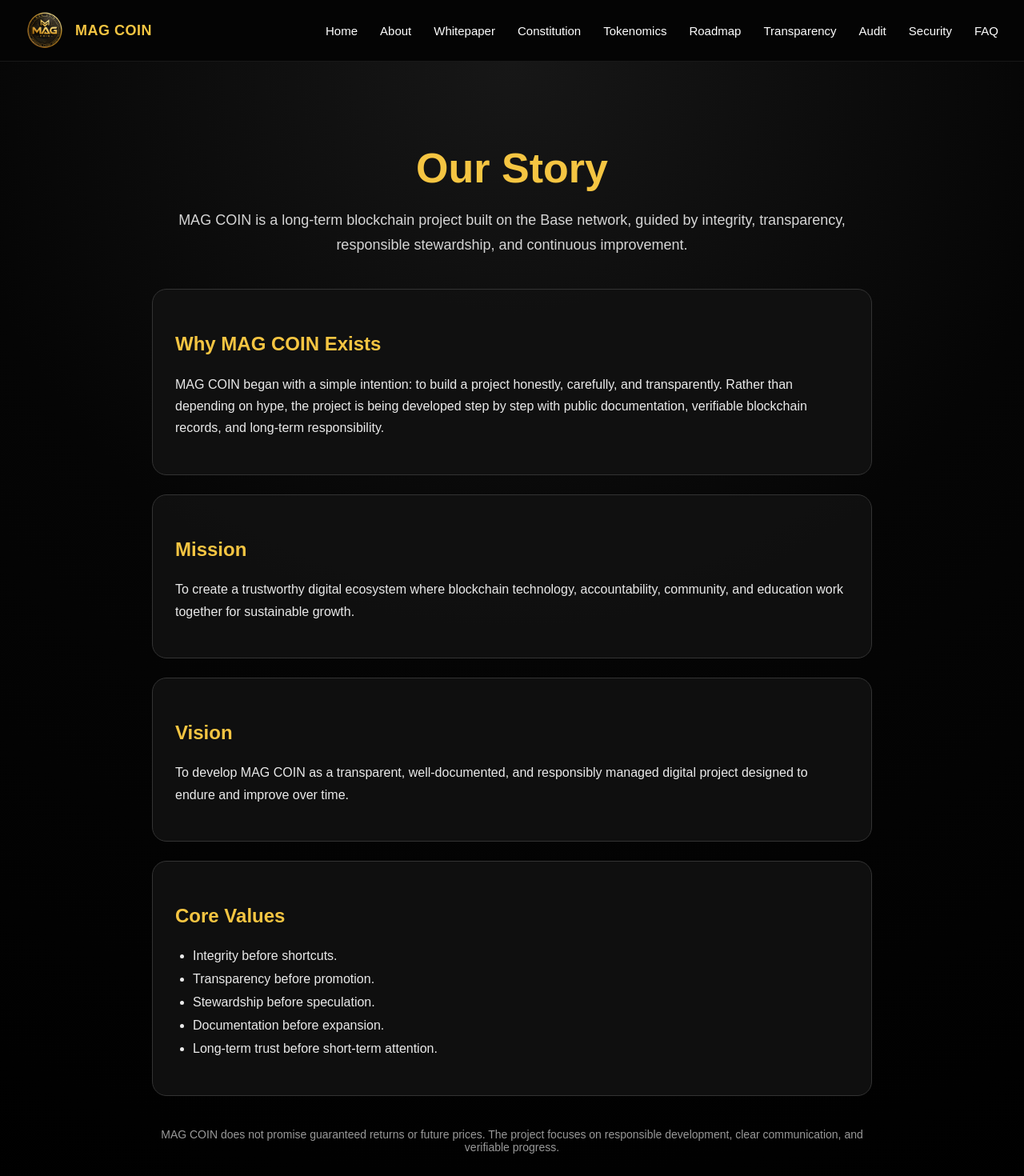
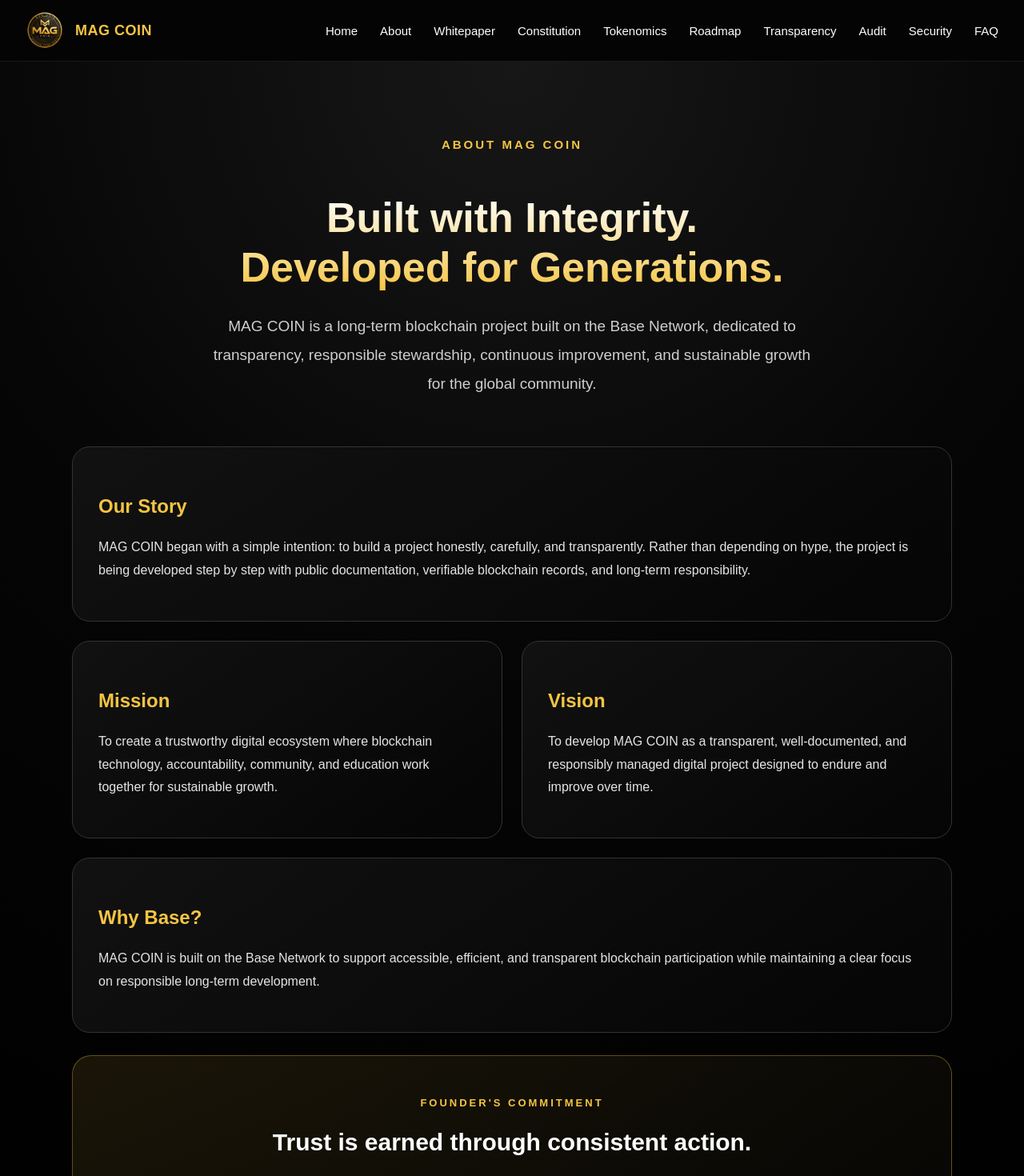
Before and after one commit to MAGZOWN/mag-coin-website, a Next.js app: page /about in a window 1280 px wide. Shown: the top 1470 px of the page at 80% size. Built offline with nearby package versions, Linux system fonts and the light colour scheme.

Commit message:
Refactor About page with premium components

```diff
--- a/app/about/page.tsx
+++ b/app/about/page.tsx
@@ -1,6 +1,11 @@
 import type { CSSProperties } from "react";
+
 import Navbar from "../components/Navbar";
 import Footer from "../components/Footer";
+
+import AboutHero from "../components/AboutHero";
+import AboutSections from "../components/AboutSections";
+import FounderCommitment from "../components/FounderCommitment";
 
 export default function About() {
   return (
@@ -9,60 +14,9 @@ export default function About() {
 
       <main style={styles.main}>
         <section style={styles.container}>
-          <h1 style={styles.title}>Our Story</h1>
-
-          <p style={styles.lead}>
-            MAG COIN is a long-term blockchain project built on the Base network,
-            guided by integrity, transparency, responsible stewardship, and
-            continuous improvement.
-          </p>
-
-          <div style={styles.card}>
-            <h2 style={styles.heading}>Why MAG COIN Exists</h2>
-            <p>
-              MAG COIN began with a simple intention: to build a project
-              honestly, carefully, and transparently. Rather than depending on
-              hype, the project is being developed step by step with public
-              documentation, verifiable blockchain records, and long-term
-              responsibility.
-            </p>
-          </div>
-
-          <div style={styles.card}>
-            <h2 style={styles.heading}>Mission</h2>
-            <p>
-              To create a trustworthy digital ecosystem where blockchain
-              technology, accountability, community, and education work together
-              for sustainable growth.
-            </p>
-          </div>
-
-          <div style={styles.card}>
-            <h2 style={styles.heading}>Vision</h2>
-            <p>
-              To develop MAG COIN as a transparent, well-documented, and
-              responsibly managed digital project designed to endure and improve
-              over time.
-            </p>
-          </div>
-
-          <div style={styles.card}>
-            <h2 style={styles.heading}>Core Values</h2>
-
-            <ul style={styles.list}>
-              <li>Integrity before shortcuts.</li>
-              <li>Transparency before promotion.</li>
-              <li>Stewardship before speculation.</li>
-              <li>Documentation before expansion.</li>
-              <li>Long-term trust before short-term attention.</li>
-            </ul>
-          </div>
-
-          <p style={styles.footerNote}>
-            MAG COIN does not promise guaranteed returns or future prices. The
-            project focuses on responsible development, clear communication, and
-            verifiable progress.
-          </p>
+          <AboutHero />
+          <AboutSections />
+          <FounderCommitment />
         </section>
       </main>
 
@@ -75,56 +29,13 @@ const styles: Record<string, CSSProperties> = {
   main: {
     minHeight: "100vh",
     background:
-      "radial-gradient(circle at top, #171717 0%, #050505 45%, #000 100%)",
+      "radial-gradient(circle at top, #171717 0%, #050505 45%, #000000 100%)",
     color: "#ffffff",
-    fontFamily: "Arial, sans-serif",
-    padding: "60px 24px",
+    padding: "60px 24px 0",
   },
 
   container: {
-    maxWidth: "900px",
+    maxWidth: "1100px",
     margin: "0 auto",
   },
-
-  title: {
-    color: "#f5c542",
-    fontSize: "52px",
-    marginBottom: "20px",
-    textAlign: "center",
-  },
-
-  lead: {
-    color: "#d6d6d6",
-    fontSize: "18px",
-    lineHeight: "1.7",
-    textAlign: "center",
-    marginBottom: "40px",
-  },
-
-  card: {
-    background: "rgba(17,17,17,0.9)",
-    border: "1px solid #333",
-    borderRadius: "18px",
-    padding: "28px",
-    marginBottom: "24px",
-    color: "#eaeaea",
-    lineHeight: "1.7",
-  },
-
-  heading: {
-    color: "#f5c542",
-    marginBottom: "12px",
-  },
-
-  list: {
-    paddingLeft: "22px",
-    lineHeight: "1.8",
-  },
-
-  footerNote: {
-    color: "#999",
-    fontSize: "14px",
-    textAlign: "center",
-    marginTop: "40px",
-  },
 };
```
